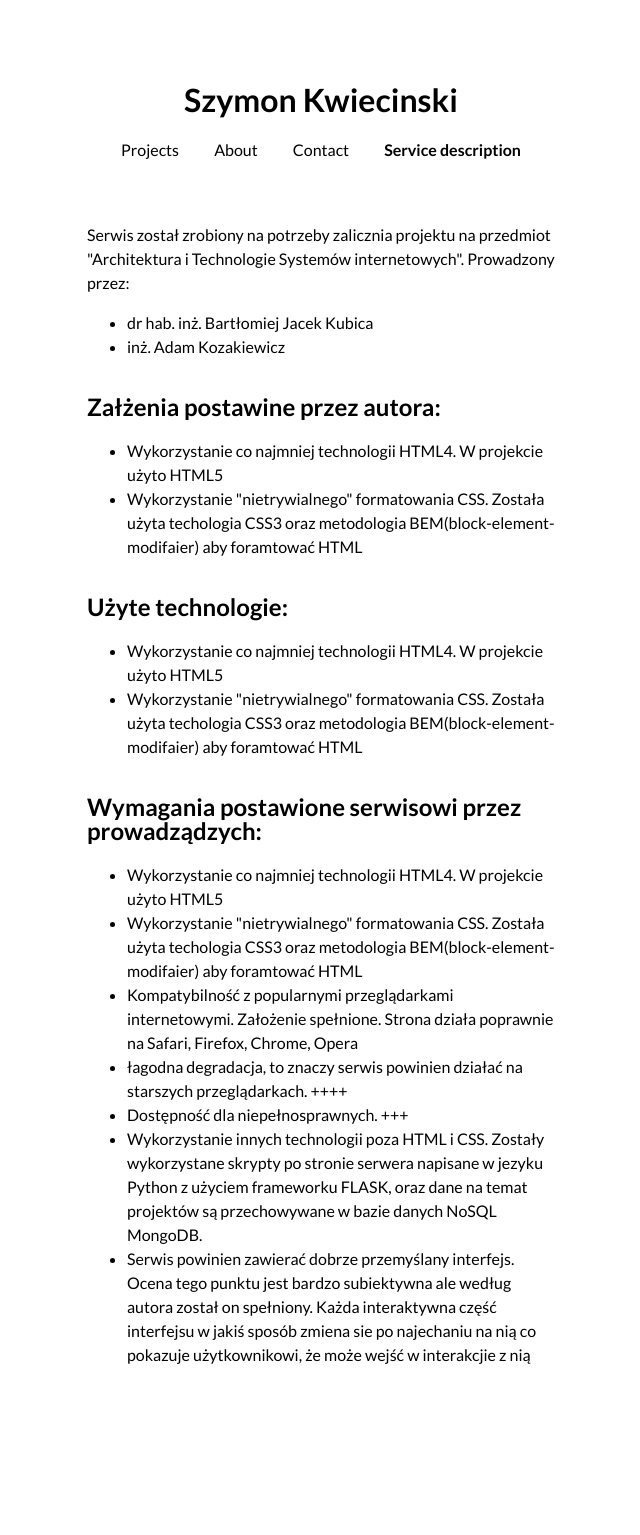
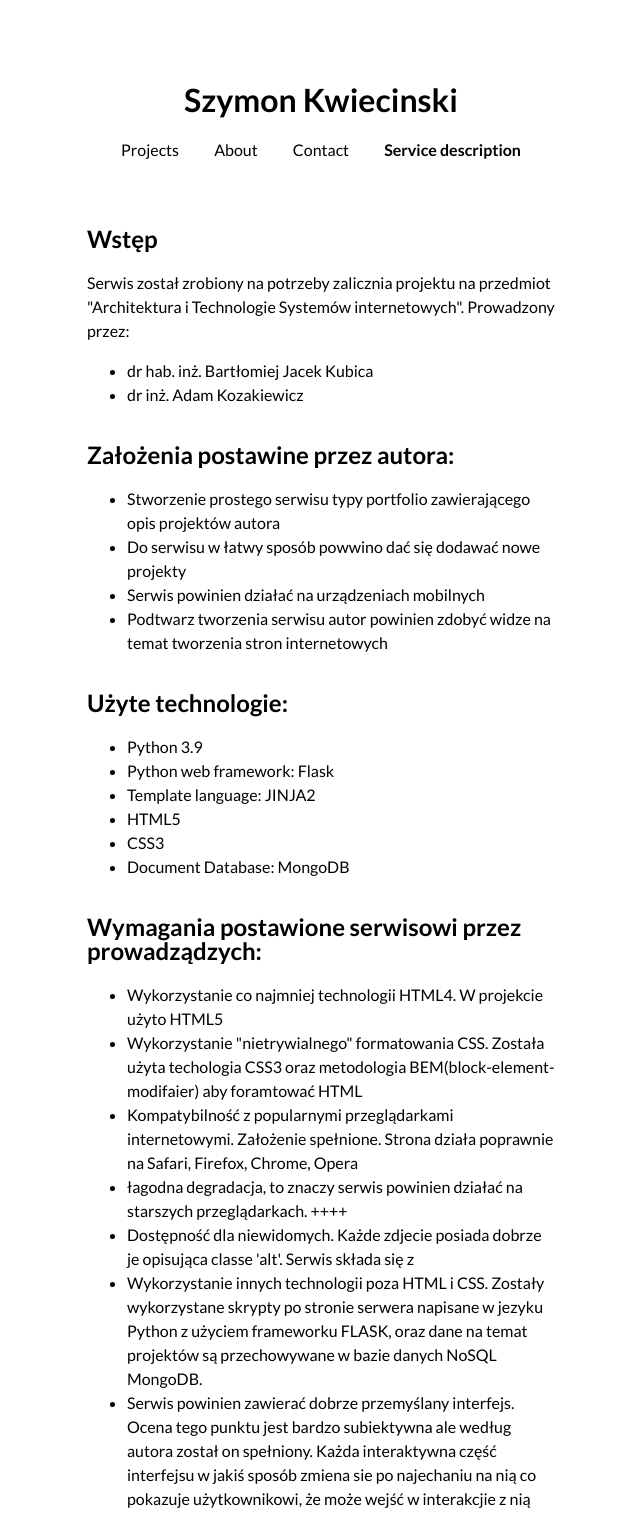
Before and after one commit to SzymonKwiecinski/Portfolio, a Flask app: page /description in a window 1280 px wide. Shown: the whole page, without its empty margins (319-959 px from the left). Before the commit the page ends 1364 px from the top, so only its background shows below. Run offline with Flask 2, Linux system fonts and the light colour scheme.

Commit message:
fix for blind people

```diff
--- a/templates/base.html
+++ b/templates/base.html
@@ -28,9 +28,7 @@
             </a>
         </nav>
     </header>
-{#    <main>#}
     {% block content %}
     {% endblock %}
-{#    </main>#}
 </body>
 </html>
--- a/templates/description.html
+++ b/templates/description.html
@@ -2,39 +2,46 @@
 
 {% block content %}
     <main class="main main--description">
-        <section>
-            <p>
+        <section class="description__section">
+            <h2 class="description__header">Wstęp</h2>
+            <p class="description__text">
                 Serwis został zrobiony na potrzeby zalicznia projektu na przedmiot "Architektura i Technologie Systemów internetowych".
                 Prowadzony przez:
             </p>
-                <ul>
+            <ul class="description__lista">
                 <li>dr hab. inż. Bartłomiej Jacek Kubica</li>
-            <li>inż. Adam Kozakiewicz</li>
+                <li>dr inż. Adam Kozakiewicz</li>
             </ul>
         </section>
-        <section>
-        <h2>
-            Załżenia postawine przez autora:
+        <section class="description__section">
+            <h2 class="description__header">
+                Założenia postawine przez autora:
             </h2>
-            <ul>
-                <li>Wykorzystanie co najmniej technologii HTML4. W projekcie użyto HTML5</li>
-                <li>Wykorzystanie "nietrywialnego" formatowania CSS. Została użyta techologia CSS3 oraz metodologia BEM(block-element-modifaier) aby foramtować HTML</li>
+            <ul class="description__lista">
+                <li>Stworzenie prostego serwisu typy portfolio zawierającego opis projektów autora</li>
+                <li>Do serwisu w łatwy sposób powwino dać się dodawać nowe projekty</li>
+                <li>Serwis powinien działać na urządzeniach mobilnych</li>
+                <li>Podtwarz tworzenia serwisu autor powinien zdobyć widze na temat tworzenia stron internetowych</li>
             </ul>
         </section>
-        <section>
-        <h2>
+        <section class="description__section">
+            <h2 class="description__header">
                 Użyte technologie:
             </h2>
-            <ul>
-                <li>Wykorzystanie co najmniej technologii HTML4. W projekcie użyto HTML5</li>
-                <li>Wykorzystanie "nietrywialnego" formatowania CSS. Została użyta techologia CSS3 oraz metodologia BEM(block-element-modifaier) aby foramtować HTML</li>
+            <ul class="description__lista">
+                <li>Python 3.9</li>
+                <li>Python web framework: Flask</li>
+                <li>Template language: JINJA2</li>
+                <li>HTML5</li>
+                <li>CSS3</li>
+                <li>Document Database: MongoDB</li>
             </ul>
         </section>
-        <section>
-        <h2>
+        <section class="description__section">
+            <h2 class="description__header">
                 Wymagania postawione serwisowi przez prowadządzych:
             </h2>
-            <ul>
+            <ul class="description__lista">
                 <li>Wykorzystanie co najmniej technologii HTML4. W projekcie użyto HTML5</li>
                 <li>Wykorzystanie "nietrywialnego" formatowania CSS. Została użyta techologia CSS3 oraz metodologia BEM(block-element-modifaier) aby foramtować HTML</li>
                 <li>
@@ -42,7 +49,7 @@
                     na Safari, Firefox, Chrome, Opera
                 </li>
                 <li>łagodna degradacja, to znaczy serwis powinien działać na starszych przeglądarkach. ++++ </li>
-                <li>Dostępność dla niepełnosprawnych. +++ </li>
+                <li>Dostępność dla niewidomych. Każde zdjecie posiada dobrze je opisująca classe 'alt'. Serwis składa się z  </li>
                 <li>
                     Wykorzystanie innych technologii poza HTML i CSS. Zostały wykorzystane skrypty po stronie serwera napisane w jezyku Python
                     z użyciem frameworku FLASK, oraz dane na temat projektów są przechowywane w bazie danych NoSQL MongoDB.
@@ -53,6 +60,5 @@
                     najechaniu na nią co pokazuje użytkownikowi, że może wejść w interakcjie z nią
                 </li>
             </ul>
-
     </main>
 {% endblock %}
--- a/templates/home.html
+++ b/templates/home.html
@@ -8,7 +8,7 @@
                 <article class="project-card">
                     <img class="project-card__image"
                          src="{{ url_for('static', filename="img/"~project['thumb']) }}"
-                         alt="{{ project['name'] }} hero image "/>
+                         alt="Picture for project called: {{ project['name'] }} "/>
                     <header class="project-card__meta">
                         <ul class="categories">
                             {% for category in project['categories'] %}
--- a/templates/project.html
+++ b/templates/project.html
@@ -29,7 +29,11 @@
                     </article>
 
                     <a class="cta" href="{{ project['prod'] }}">
-                        <img class="cta__icon" src="{{ url_for('static', filename='img/pointer.svg') }}">
+                        <img
+                            class="cta__icon"
+                            src="{{ url_for('static', filename='img/pointer.svg') }}"
+                            alt="Picture which shows project named: {{ project['name'] }}"
+                        />
                         View in production
                     </a>
                 </section>
```
Also changed, not shown: templates/about.html (+7 -4 lines). Lines whose indentation alone changed are shown as unchanged.
